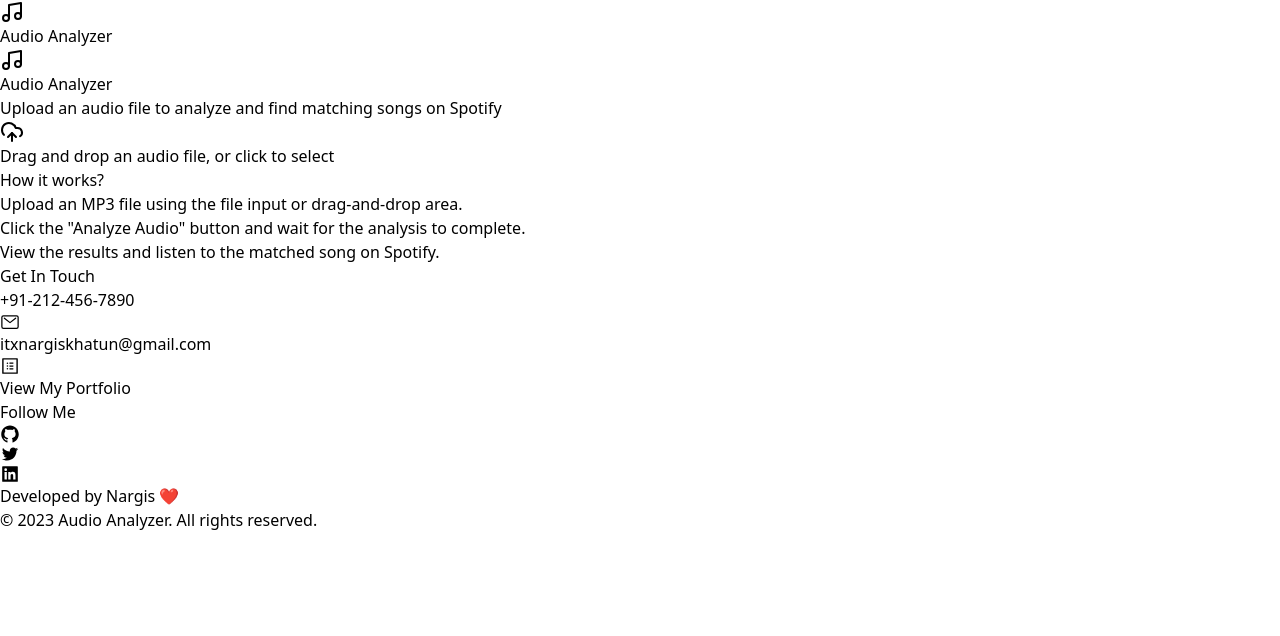
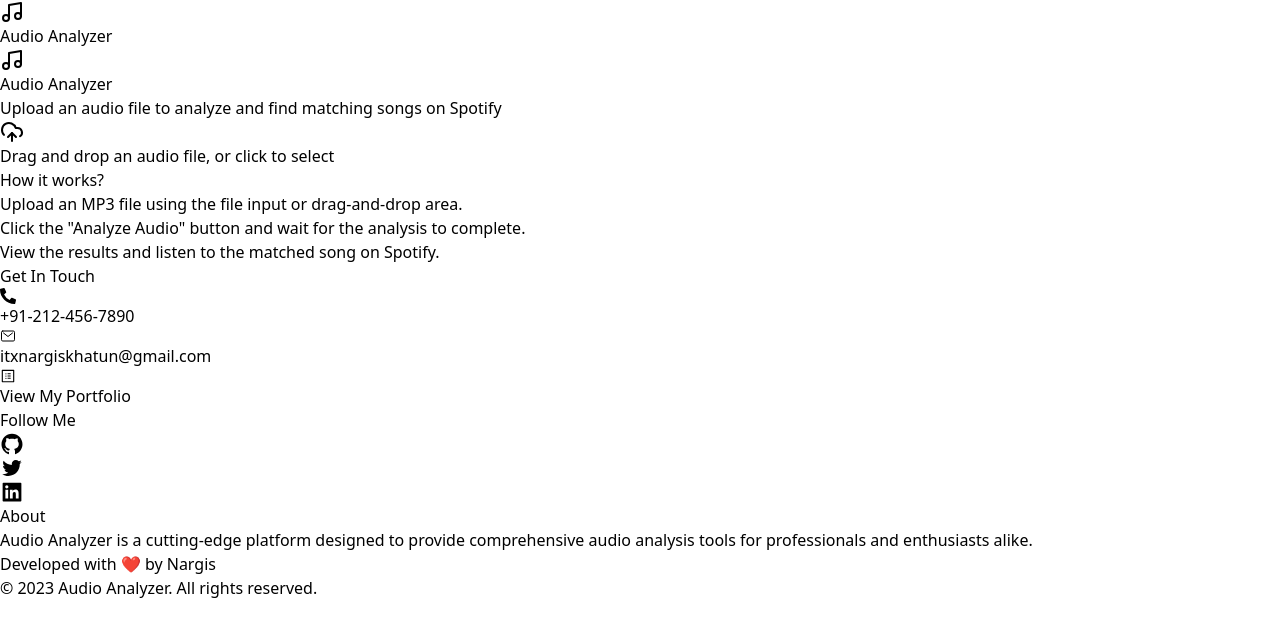
Before and after one commit to itxnargis/spotify-music-finder, a React (Vite) app: page / in a window 1280 px wide. Shown: the top 636 px of the page. Built offline with nearby package versions, Linux system fonts and the light colour scheme.

Commit message:
Feat - change style

```diff
--- a/src/App.tsx
+++ b/src/App.tsx
@@ -23,11 +23,11 @@
       <main className="flex-grow container mx-auto px-4 py-8">
         <div className="max-w-2xl mx-auto bg-white dark:bg-gray-800 rounded-lg shadow-md overflow-hidden">
           <div className="p-6">
-            <h2 className="text-2xl font-bold text-center flex items-center justify-center mb-4">
-              <MusicIcon className="w-6 h-6 mr-2" />
+            <h2 className="text-2xl font-bold text-center flex items-center justify-center mb-4 text-white">
+              <MusicIcon className="w-6 h-6 mr-2 text-white" />
               Audio Analyzer
             </h2>
-            <p className="text-center text-gray-600 dark:text-gray-400 mb-6">
+            <p className="text-center text-gray-600 dark:text-gray-100 mb-6">
               Upload an audio file to analyze and find matching songs on Spotify
             </p>
             <div className="space-y-6">
@@ -42,8 +42,8 @@
 
         <div className="max-w-2xl mx-auto mt-8 bg-white dark:bg-gray-800 rounded-lg shadow-md overflow-hidden">
           <div className="p-6">
-            <h3 className="text-xl font-semibold mb-4">How it works?</h3>
-            <ol className="list-decimal list-inside space-y-2 text-gray-600 dark:text-gray-400">
+            <h3 className="text-xl font-semibold mb-4 text-white">How it works?</h3>
+            <ol className="list-decimal list-inside space-y-2 text-gray-600 dark:text-gray-100">
               <li>Upload an MP3 file using the file input or drag-and-drop area.</li>
               <li>Click the "Analyze Audio" button and wait for the analysis to complete.</li>
               <li>View the results and listen to the matched song on Spotify.</li>
--- a/src/components/AudioUploader.tsx
+++ b/src/components/AudioUploader.tsx
@@ -35,7 +35,7 @@
     >
       <input {...getInputProps()} />
       <CloudUploadIcon className="mx-auto h-12 w-12 text-gray-400" />
-      <p className="mt-2 text-sm text-gray-600">
+      <p className="mt-2 text-sm text-white">
         {isDragActive
           ? 'Drop the audio file here'
           : 'Drag and drop an audio file, or click to select'}
--- a/src/components/Footer.tsx
+++ b/src/components/Footer.tsx
@@ -1,49 +1,63 @@
 import { AiFillGithub, AiOutlineTwitter, AiFillLinkedin, AiOutlineProfile } from 'react-icons/ai';
 import { IoMailOutline } from 'react-icons/io5';
+import { FaPhoneAlt } from 'react-icons/fa';
 
 const Footer: React.FC = () => {
     return (
-        <footer className="bg-gray-800 text-white p-4">
-            <div className="container mx-auto text-center">
-                <p className='text-xl font-medium'>Get In Touch</p>
-                <ul className='flex flex-col text-gray-600 cursor-pointer'>
-                    <li className="flex gap-2 justify-center">+91-212-456-7890</li>
-                    <li className="flex gap-2 justify-center">
-                        <IoMailOutline className="text-gray-600 hover:text-black" size={20} />
-                        <a href="mailto:itxnargiskhatun@gmail.com" title="My Gmail account" aria-label="Gmail icon" className="text-gray-600 hover:text-black">
+        <footer className="bg-gray-900 text-white py-12">
+            <div className="container mx-auto px-4">
+                <div className="grid grid-cols-1 md:grid-cols-2 lg:grid-cols-3 gap-8">
+                    <div className="space-y-4">
+                        <h3 className="text-2xl font-bold mb-4">Get In Touch</h3>
+                        <ul className="space-y-2">
+                            <li className="flex items-center gap-2">
+                                <FaPhoneAlt className="text-primary" />
+                                <span>+91-212-456-7890</span>
+                            </li>
+                            <li className="flex items-center gap-2">
+                                <IoMailOutline className="text-primary" />
+                                <a href="mailto:itxnargiskhatun@gmail.com" className="hover:text-primary transition-colors">
                                     itxnargiskhatun@gmail.com
                                 </a>
                             </li>
-                    <li className="flex gap-2 justify-center">
-                        <AiOutlineProfile className="text-gray-600 hover:text-black" size={20} />
+                            <li className="flex items-center gap-2">
+                                <AiOutlineProfile className="text-primary" />
                                 <a
                                     href="https://itxnargis.github.io/personal-portfolio/"
-                            title="View my portfolio"
-                            aria-label="Portfolio link"
                                     target="_blank"
                                     rel="noopener noreferrer"
-                            className="text-gray-600 hover:text-black"
+                                    className="hover:text-primary transition-colors"
                                 >
                                     View My Portfolio
                                 </a>
                             </li>
                         </ul>
-                <p className='text-xl font-medium'>Follow Me</p>
-                <ul className='flex flex-col gap-2 text-gray-600 cursor-pointer'>
-                    <li className="flex gap-2 justify-center">
-                        <a href="https://github.com/itxnargis" title="Connect to Github" aria-label="Github icon" className="text-gray-600 hover:text-white">
-                            <AiFillGithub size={20} />
+                    </div>
+                    <div className="space-y-4">
+                        <h3 className="text-2xl font-bold mb-4">Follow Me</h3>
+                        <div className="flex gap-4">
+                            <a href="https://github.com/itxnargis" target="_blank" rel="noopener noreferrer" className="text-gray-400 hover:text-white transition-colors">
+                                <AiFillGithub size={24} />
                             </a>
-                        <a href="https://x.com/81283nargis?s=09" title="My personal Twitter account" aria-label="Twitter icon" className="text-gray-600 hover:text-white">
-                            <AiOutlineTwitter size={20} />
+                            <a href="https://x.com/81283nargis?s=09" target="_blank" rel="noopener noreferrer" className="text-gray-400 hover:text-white transition-colors">
+                                <AiOutlineTwitter size={24} />
                             </a>
-                        <a href="https://www.linkedin.com/in/nargis-khatun-4008ab2a9/" title="My LinkedIn account" aria-label="LinkedIn icon" className="text-gray-600 hover:text-white">
-                            <AiFillLinkedin size={20} />
+                            <a href="https://www.linkedin.com/in/nargis-khatun-4008ab2a9/" target="_blank" rel="noopener noreferrer" className="text-gray-400 hover:text-white transition-colors">
+                                <AiFillLinkedin size={24} />
                             </a>
-                    </li>
-                </ul>
-                <p>Developed by Nargis ❤️</p>
-                <p>&copy; 2023 Audio Analyzer. All rights reserved.</p>
+                        </div>
+                    </div>
+                    <div className="space-y-4">
+                        <h3 className="text-2xl font-bold mb-4">About</h3>
+                        <p className="text-gray-400">
+                            Audio Analyzer is a cutting-edge platform designed to provide comprehensive audio analysis tools for professionals and enthusiasts alike.
+                        </p>
+                    </div>
+                </div>
+                <div className="mt-8 pt-8 border-t border-gray-800 text-center">
+                    <p className="text-gray-400">Developed with ❤️ by Nargis</p>
+                    <p className="text-gray-500 mt-2">&copy; 2023 Audio Analyzer. All rights reserved.</p>
+                </div>
             </div>
         </footer>
     )
```
Lines whose indentation alone changed are shown as unchanged.
